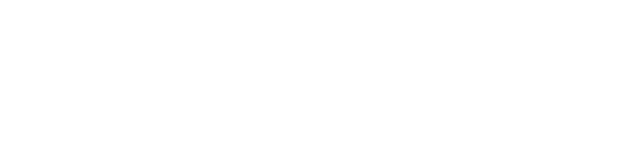
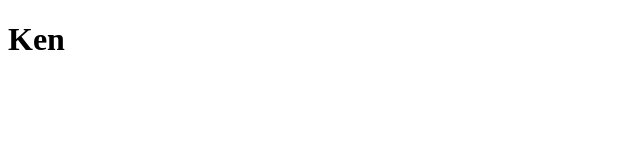
Before and after one commit to Kuma1011/git002, a plain HTML site: page index.html in a window 1280 px wide. Shown: the whole page, without its empty margins (0-640 px from the left). Drawn offline with Linux system fonts and the light colour scheme.

Commit message:
增加Ken名字

```diff
--- a/index.html
+++ b/index.html
@@ -7,6 +7,8 @@
     <link rel="stylesheet" href="../main.css">
 </head>
 <body>
-
+    <main>
+        <h1>Ken</h1>
+    </main>
 </body>
 </html>
```
